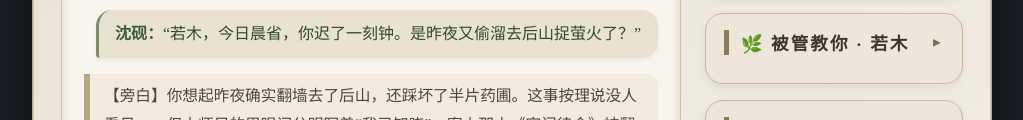
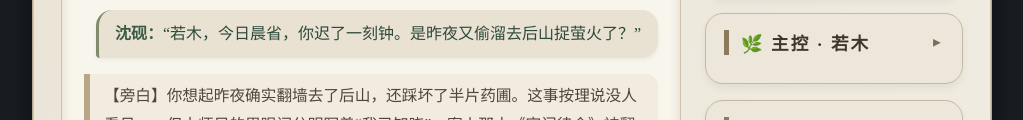
Before and after one commit to AaaWLDZF/xunjie2-xianxia, a plain HTML site: page index.html in a window 1280 px wide. Shown: the part 329-449 px from the top of the page, without its empty margins (128-1151 px from the left). Drawn offline with Linux system fonts and the light colour scheme.

Commit message:
chore: 「被管教你」面板更名为「主控」

```diff
--- a/index.html
+++ b/index.html
@@ -707,7 +707,7 @@
 
             <!-- 玩家信息 -->
             <div class="panel-card">
-                <h3>🌿 被管教你 · 若木</h3>
+                <h3>🌿 主控 · 若木</h3>
                 <div class="char-sheet">
                     <div class="char-row"><span class="char-label">身份</span><span class="char-text">小师弟 · 戒律堂编外弟子</span></div>
                     <div class="char-row"><span class="char-label">性格</span><span class="char-text">跳脱 · 好奇心重</span></div>
```
